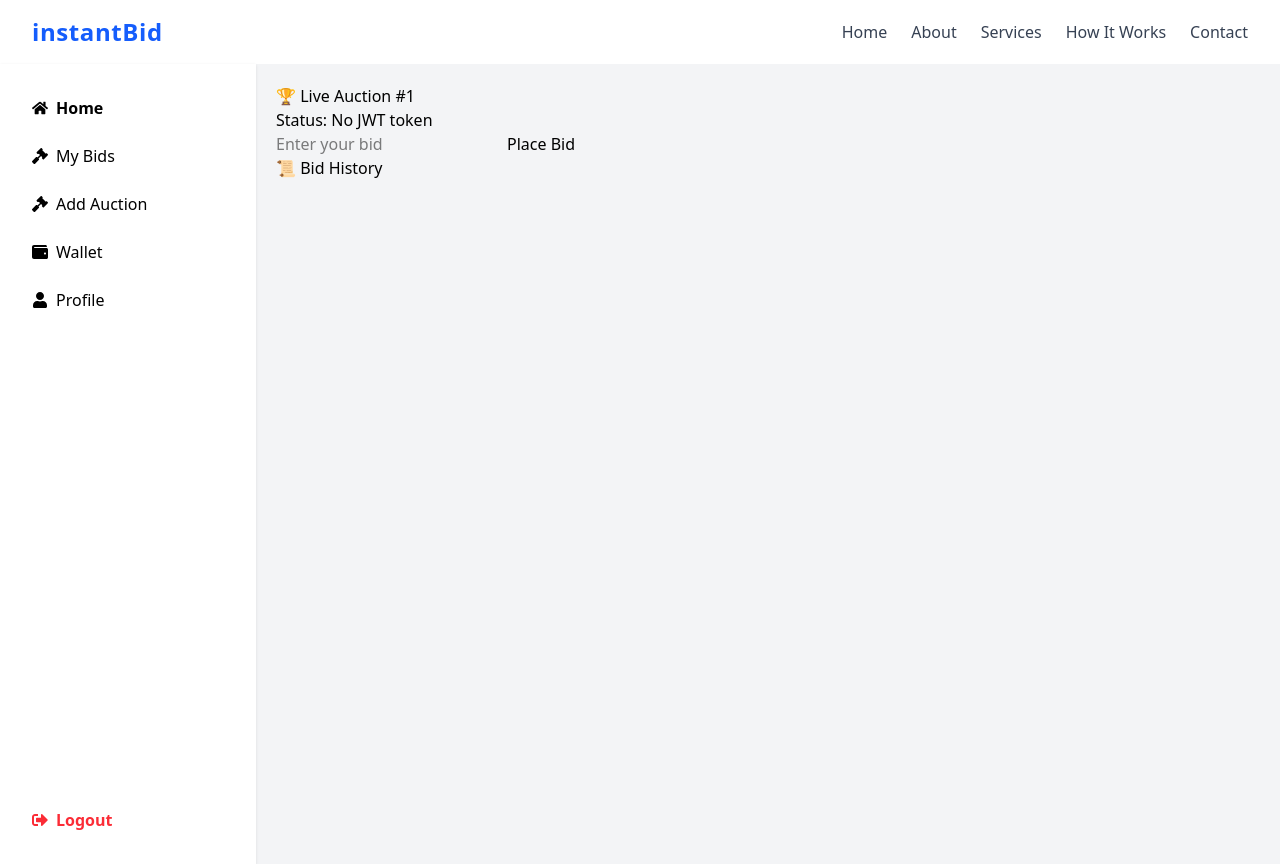
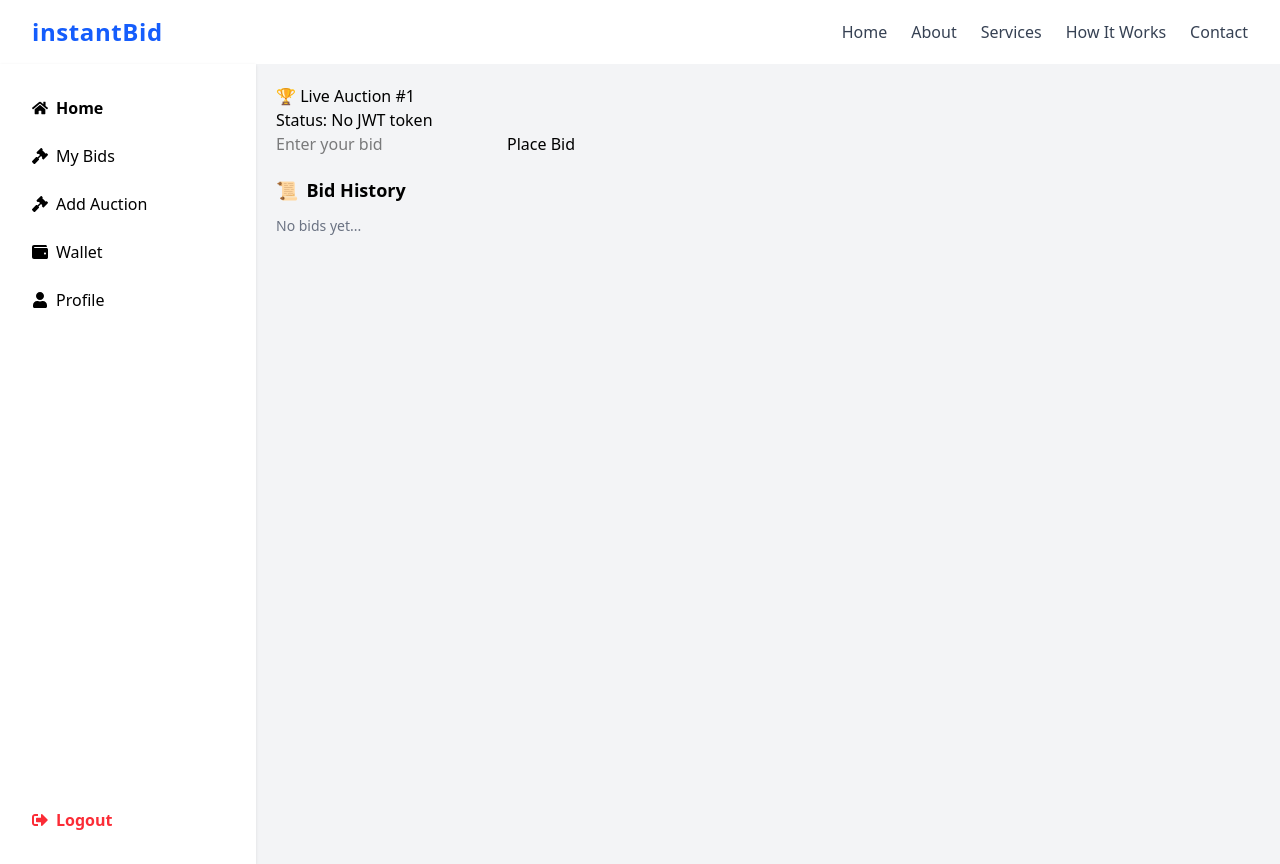
Before and after one commit to Prince3963/instantBid-frontend, a React (Vite) app in the folder instantBid/: page /dashboard/1 in a window 1280 px wide. Built offline with nearby package versions, Linux system fonts and the light colour scheme.

Commit message:
SingleR done

```diff
--- a/instantBid/src/Component/Auction/AuctionLive.jsx
+++ b/instantBid/src/Component/Auction/AuctionLive.jsx
@@ -22,7 +22,7 @@ const AuctionLive = () => {
                 const newConnection = new signalR.HubConnectionBuilder()
                     .withUrl("https://localhost:7119/auctionHub", {
                         accessTokenFactory: () => token,
-                        transport: signalR.HttpTransportType.WebSockets  // Force WebSocket transport
+                        // transport: signalR.HttpTransportType.WebSockets  // Force WebSocket transport
                     })
                     .withAutomaticReconnect()
                     .build();
@@ -96,14 +96,34 @@ const AuctionLive = () => {
                 </button>
             </div>
 
-            <h3>📜 Bid History</h3>
-            <ul>
-                {bids.map((bid, index) => (
-                    <li key={index}>
-                        {bid.User}: ₹{bid.Amount}
-                    </li>
-                ))}
-            </ul>
+            <div className="mt-5">
+    <h3 className="text-lg font-semibold mb-3 flex items-center gap-2">
+        📜 <span>Bid History</span>
+    </h3>
+
+    {bids.length === 0 ? (
+        <p className="text-gray-500 text-sm">No bids yet...</p>
+    ) : (
+        <div className="space-y-3">
+            {bids.map((bid, index) => (
+                <div
+                    key={index}
+                    className="bg-white shadow-sm border rounded-lg p-3 flex items-center justify-between"
+                >
+                    <div>
+                        <p className="text-gray-800 text-lg font-semibold">
+                            ₹ {bid.amount}
+                        </p>
+                        <p className="text-gray-500 text-sm">
+                            👤 User: {bid.user}
+                        </p>
+                    </div>
+                </div>
+            ))}
+        </div>
+    )}
+</div>
+
         </div>
     );
 };
```
Also changed, not shown: 1 other file (tests, documents, lock files or other folders).
